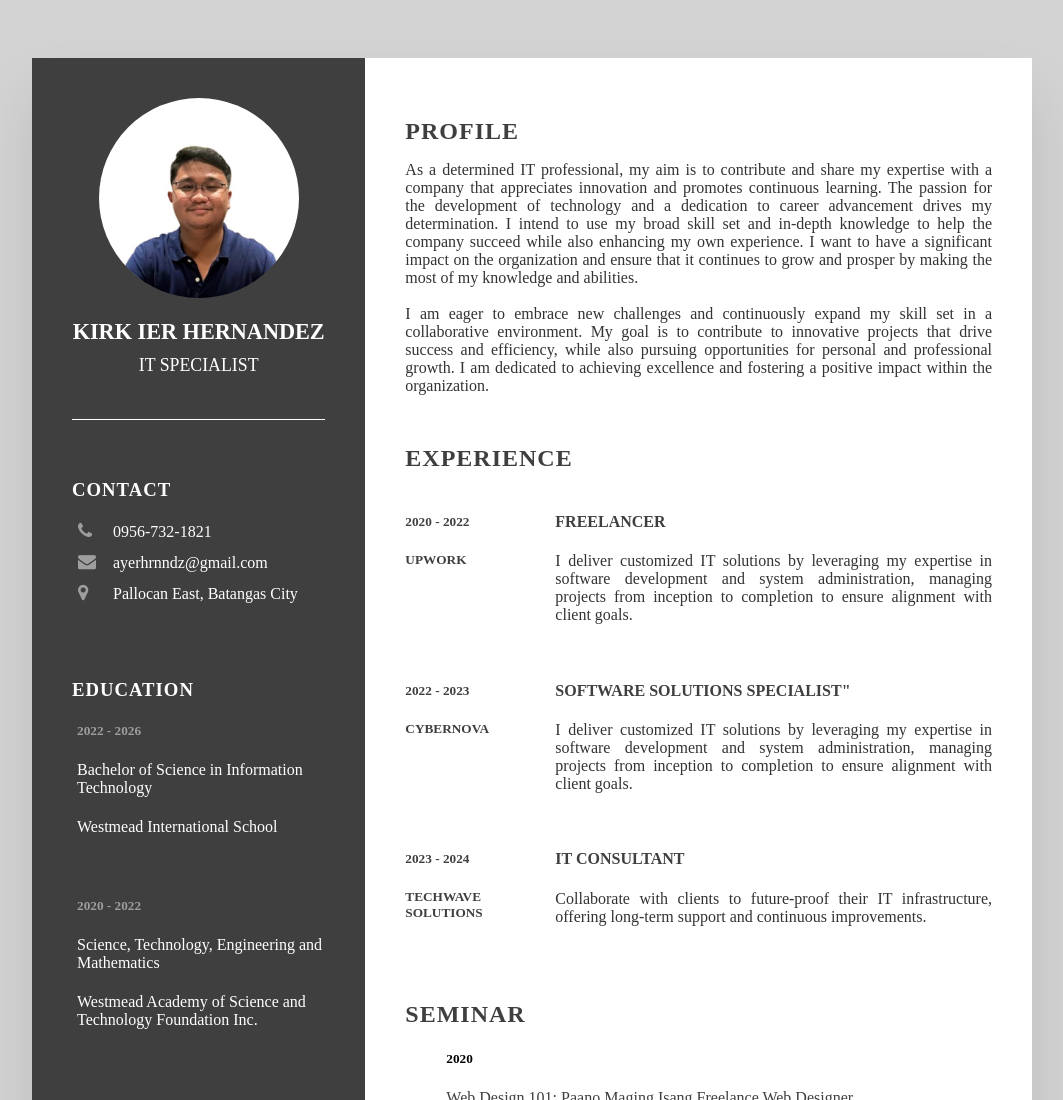
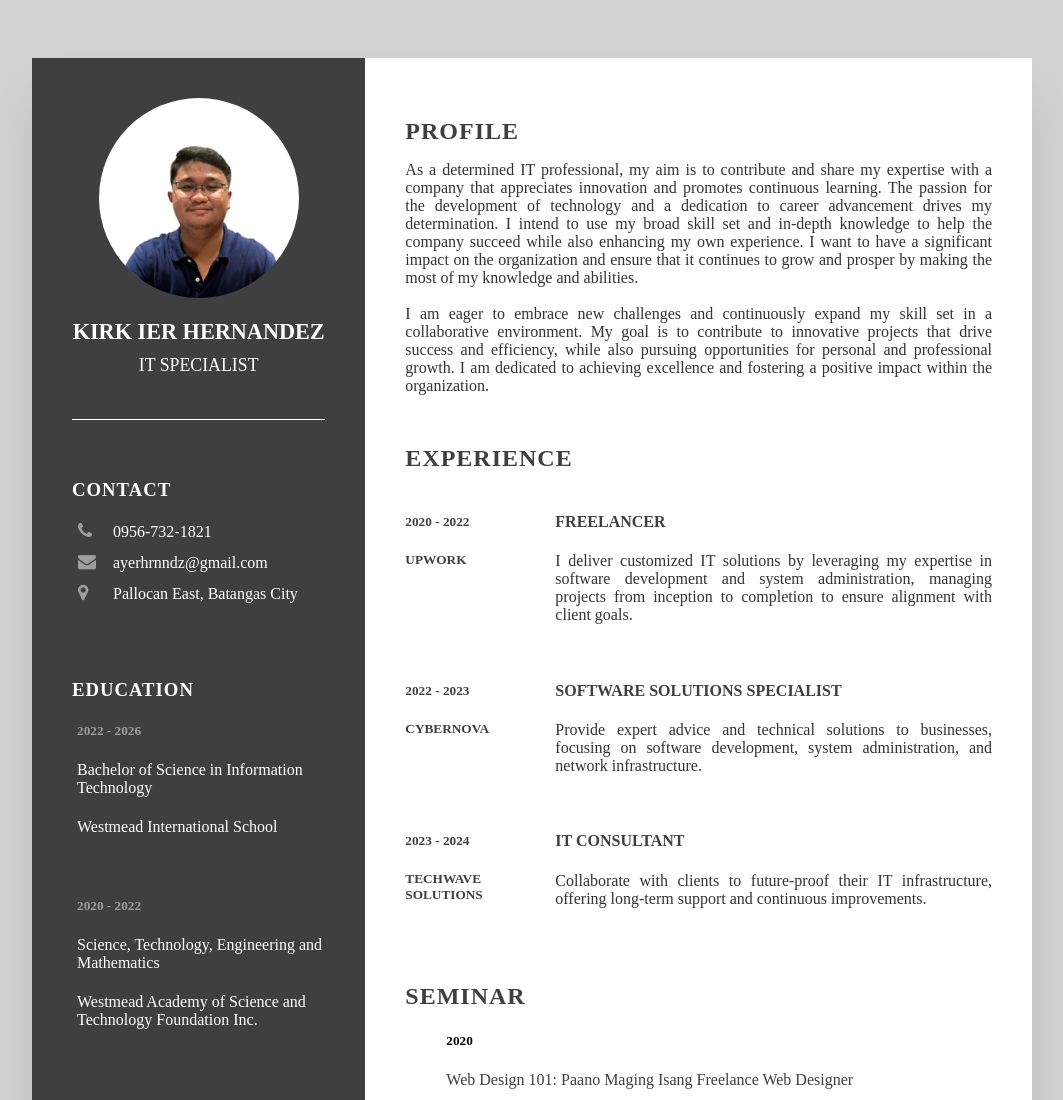
Before and after one commit to ayer26/Resume, a plain HTML site: page index.html in a window 1280 px wide. Shown: the top 1100 px of the page, without its empty margins (108-1171 px from the left). Drawn offline with Linux system fonts and the light colour scheme.

Commit message:
Update index.html

```diff
--- a/index.html
+++ b/index.html
@@ -118,13 +118,12 @@
                     <h5>CyberNova</h5>
                 </div>
                 <div class = text>
-                    <h4>Software Solutions Specialist"</h4>
-                    <p>I deliver customized IT solutions by
-                        leveraging my expertise in software
-                        development and system administration,
-                        managing projects from inception to
-                        completion to ensure alignment with
-                        client goals.</p>
+                    <h4>Software Solutions Specialist</h4>
+                    <p>Provide expert advice and technical
+                        solutions to businesses, focusing
+                        on software development, system
+                        administration, and network
+                        infrastructure.</p>
                 </div>
             </div>
 
```
